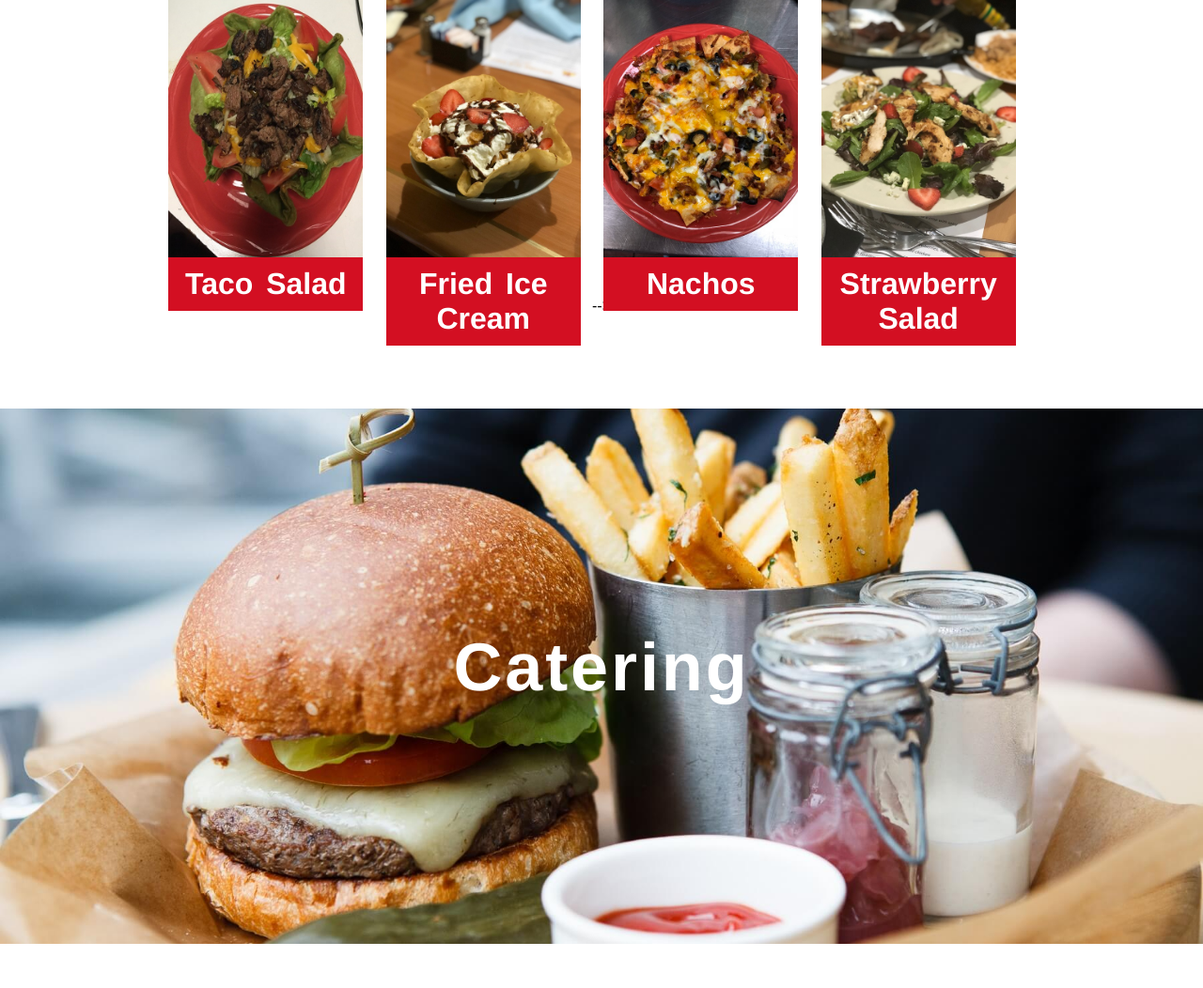
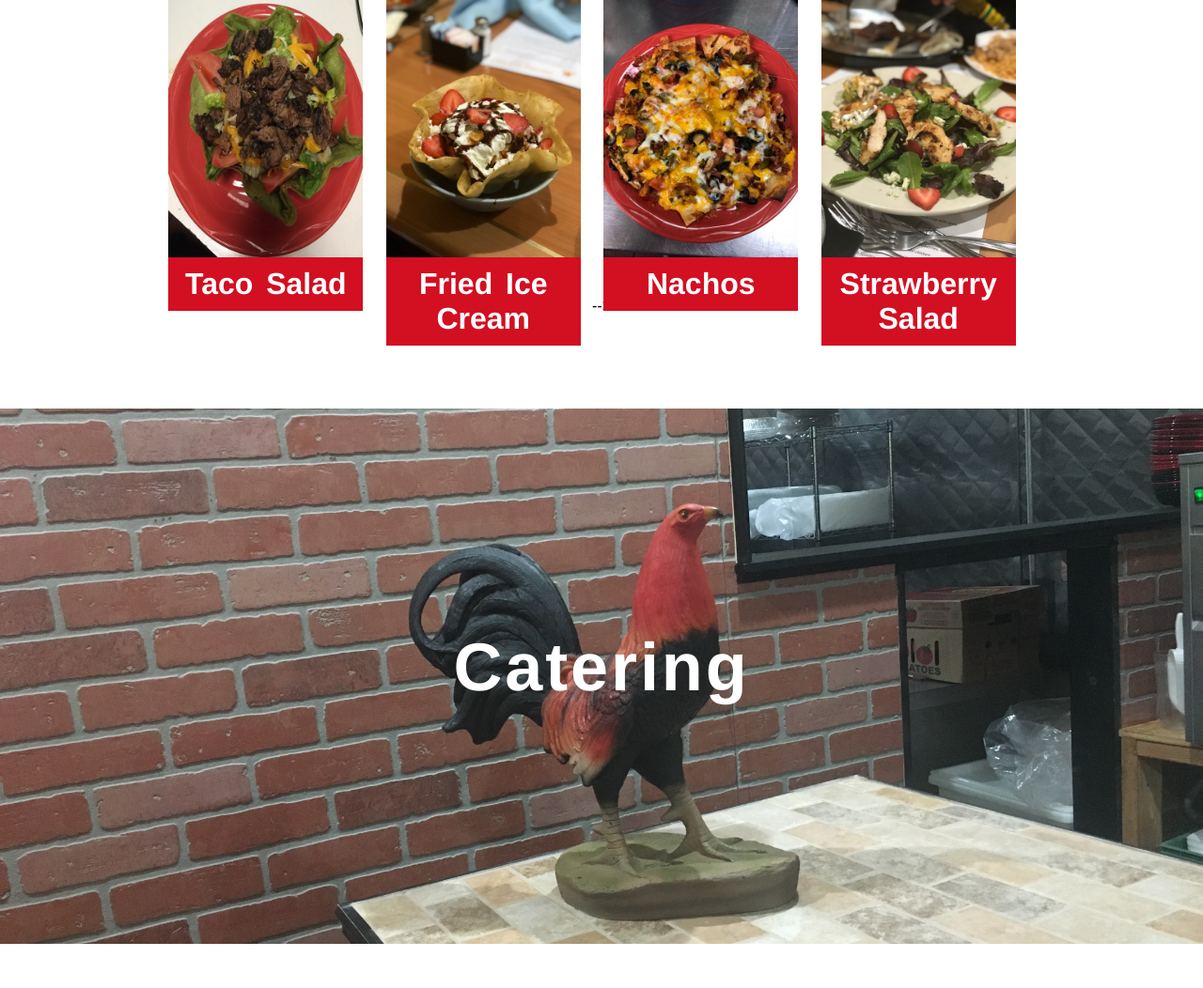
Before and after one commit to ancisqos/ElGallo, a PHP site: page / in a window 1280 px wide. Shown: the part 5448-6500 px from the top of the page at 94% size. Run offline with PHP 8.4, Linux system fonts and the light colour scheme.

Commit message:
added rooster pic to background

```diff
--- a/css/main.css
+++ b/css/main.css
@@ -284,7 +284,7 @@ INTRO CONTAINER
     background-position: 70% 50%;
 }
  .featured.background_content{
-    background: url('../images/featured.jpg') no-repeat center center;
+    background: url('../images/roozter.jpg') no-repeat center center;
     background-size: cover;
     background-position: center;
     background-attachment: fixed;
```
Also changed, not shown: images/rooster2.JPG (renamed from images/rooster.JPG), images/roozter.JPG (added).
